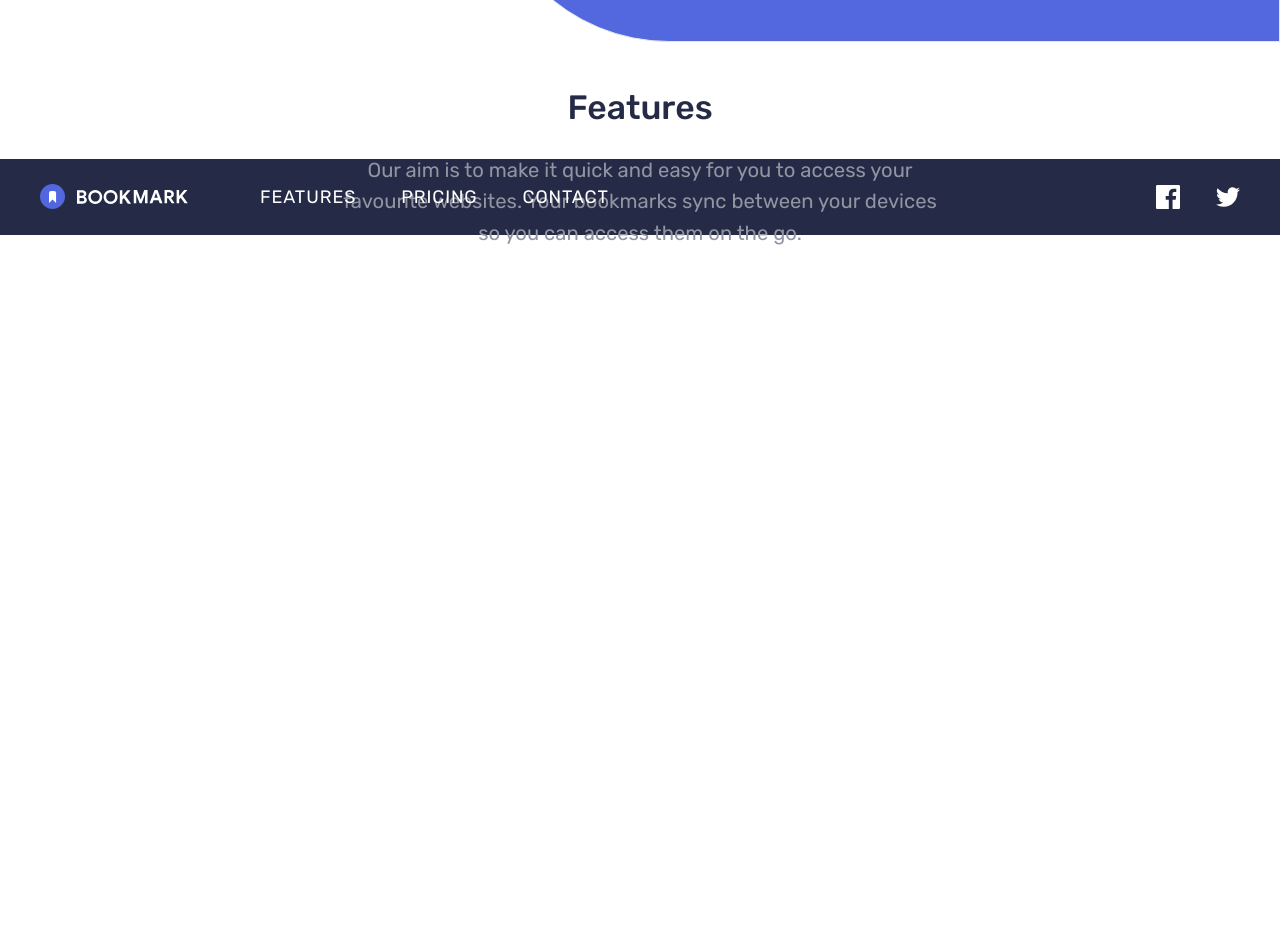
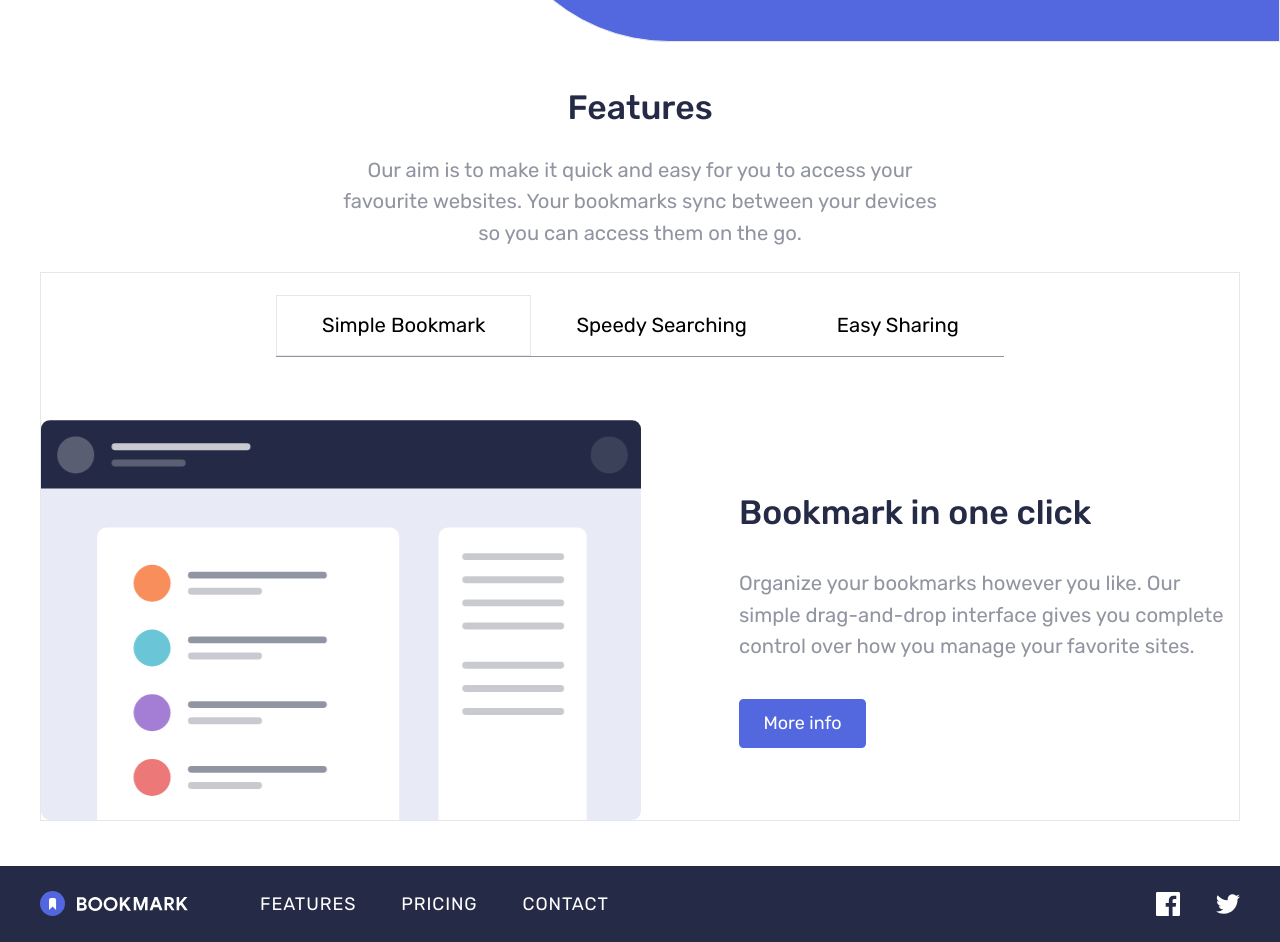
Before and after one commit to AlvesPHGA/lp-bookmark, a React (Vite) app: page / in a window 1280 px wide. Shown: the part 740-1682 px from the top of the page. Before the commit the page ends 1061 px from the top, so only its background shows below. Built offline with nearby package versions, Linux system fonts and the light colour scheme.

Commit message:
updated layout Features section

```diff
--- a/package.json
+++ b/package.json
@@ -21,9 +21,11 @@
       "@typescript-eslint/eslint-plugin": "^6.14.0",
       "@typescript-eslint/parser": "^6.14.0",
       "@vitejs/plugin-react": "^4.2.1",
+      "autoprefixer": "^10.4.17",
       "eslint": "^8.55.0",
       "eslint-plugin-react-hooks": "^4.6.0",
       "eslint-plugin-react-refresh": "^0.4.5",
+      "postcss": "^8.4.33",
       "tailwindcss": "^3.4.1",
       "typescript": "^5.2.2",
       "vite": "^5.0.8"
--- a/src/components/Feature/Feature.tsx
+++ b/src/components/Feature/Feature.tsx
@@ -7,9 +7,39 @@ export function Features({ title, text }: IFeature) {
    return (
       <section className="py-10">
          <div className="w-[1200px] mx-auto">
-            <div className="text-center w-[50%] mx-auto">
+            <div className="text-center w-[50%] mx-auto pb-5">
                <h2 className="text-3xl font-medium">{title}</h2>
-               <p className="py-6">{text}</p>
+               <p className="pt-6">{text}</p>
+            </div>
+            <div className="pt-5 w-full border">
+               <div className="w-fit mx-auto border-b border-b-grayishBlue">
+                  <button className="text-lg border px-10 py-3">
+                     Simple Bookmark
+                  </button>
+                  <button className="px-10 text-lg">Speedy Searching</button>
+                  <button className="text-lg px-10">Easy Sharing</button>
+               </div>
+               <div className="mt-14 flex items-center justify-between">
+                  <div className="w-[600px] h-[400px] bg-[url(./src/assets/illustration-features-tab-1.svg)] bg-cover bg-center rounded-lg"></div>
+                  <div className="w-[500px]">
+                     <h3 className="text-3xl font-medium">
+                        Bookmark in one click
+                     </h3>
+                     <p className="my-8">
+                        Organize your bookmarks however you like. Our simple
+                        drag-and-drop interface gives you complete control over
+                        how you manage your favorite sites.
+                     </p>
+                     <a
+                        href=""
+                        className="block w-fit px-5 py-2 text-base rounded bg-[#5368DF] text-white border-2 border-[#5368DF] hover:text-[#5368DF] hover:bg-transparent transition-all"
+                     >
+                        More info
+                     </a>
+                  </div>
+               </div>
+               <div></div>
+               <div></div>
             </div>
          </div>
       </section>
--- a/src/main.css
+++ b/src/main.css
@@ -582,6 +582,18 @@ p {
   right: 248px;
 }
 
+.clear-start {
+  clear: inline-start;
+}
+
+.clear-end {
+  clear: inline-end;
+}
+
+.clear-both {
+  clear: both;
+}
+
 .mx-auto {
   margin-left: auto;
   margin-right: auto;
@@ -592,8 +604,35 @@ p {
   margin-bottom: 1.75rem;
 }
 
+.mx-4 {
+  margin-left: 1rem;
+  margin-right: 1rem;
+}
+
+.mx-8 {
+  margin-left: 2rem;
+  margin-right: 2rem;
+}
+
+.mx-10 {
+  margin-left: 2.5rem;
+  margin-right: 2.5rem;
+}
+
 .mr-10 {
   margin-right: 2.5rem;
+}
+
+.mt-5 {
+  margin-top: 1.25rem;
+}
+
+.mt-10 {
+  margin-top: 2.5rem;
+}
+
+.mt-14 {
+  margin-top: 3.5rem;
 }
 
 .block {
@@ -614,6 +653,10 @@ p {
 
 .h-screen {
   height: 100vh;
+}
+
+.h-80 {
+  height: 20rem;
 }
 
 .w-\[1200px\] {
@@ -701,6 +744,14 @@ p {
   border-width: 2px;
 }
 
+.border-b-2 {
+  border-bottom-width: 2px;
+}
+
+.border-b {
+  border-bottom-width: 1px;
+}
+
 .border-\[\#5368DF\] {
   --tw-border-opacity: 1;
   border-color: rgb(83 104 223 / var(--tw-border-opacity));
@@ -714,6 +765,21 @@ p {
 .border-softRed {
   --tw-border-opacity: 1;
   border-color: hsl(0 94% 66% / var(--tw-border-opacity));
+}
+
+.border-red-50 {
+  --tw-border-opacity: 1;
+  border-color: rgb(254 242 242 / var(--tw-border-opacity));
+}
+
+.border-red-800 {
+  --tw-border-opacity: 1;
+  border-color: rgb(153 27 27 / var(--tw-border-opacity));
+}
+
+.border-b-grayishBlue {
+  --tw-border-opacity: 1;
+  border-bottom-color: hsl(229 8% 60% / var(--tw-border-opacity));
 }
 
 .bg-\[\#5368DF\] {
@@ -734,6 +800,11 @@ p {
 .bg-veryDarkBlue {
   --tw-bg-opacity: 1;
   background-color: hsl(229 31% 21% / var(--tw-bg-opacity));
+}
+
+.bg-red-600 {
+  --tw-bg-opacity: 1;
+  background-color: rgb(220 38 38 / var(--tw-bg-opacity));
 }
 
 .bg-\[url\(\'\.\/src\/assets\/illustration-hero\.svg\'\)\] {
@@ -788,6 +859,28 @@ p {
   padding-bottom: 1.5rem;
 }
 
+.px-3 {
+  padding-left: 0.75rem;
+  padding-right: 0.75rem;
+}
+
+.px-10 {
+  padding-left: 2.5rem;
+  padding-right: 2.5rem;
+}
+
+.pb-5 {
+  padding-bottom: 1.25rem;
+}
+
+.pt-6 {
+  padding-top: 1.5rem;
+}
+
+.pt-5 {
+  padding-top: 1.25rem;
+}
+
 .text-center {
   text-align: center;
 }
@@ -805,6 +898,11 @@ p {
 .text-base {
   font-size: 1rem;
   line-height: 1.5rem;
+}
+
+.text-lg {
+  font-size: 1.125rem;
+  line-height: 1.75rem;
 }
 
 .font-medium {
--- a/src/main.tsx
+++ b/src/main.tsx
@@ -1,7 +1,7 @@
 import React from 'react';
 import ReactDOM from 'react-dom/client';
 import App from './App.tsx';
-import './main.css';
+import './index.css';
 
 ReactDOM.createRoot(document.getElementById('root')!).render(
    <React.StrictMode>
--- a/src/pages/Home.tsx
+++ b/src/pages/Home.tsx
@@ -9,7 +9,7 @@ import { Features } from '../components/Feature/Feature';
 export function Home() {
    console.log(SBM);
    return (
-      <div className="h-screen">
+      <div>
          <SimpleBookmark {...SBM} />
          <Features {...Feature} />
       </div>
```
Also changed, not shown: 1 other file (tests, documents, lock files or other folders).
